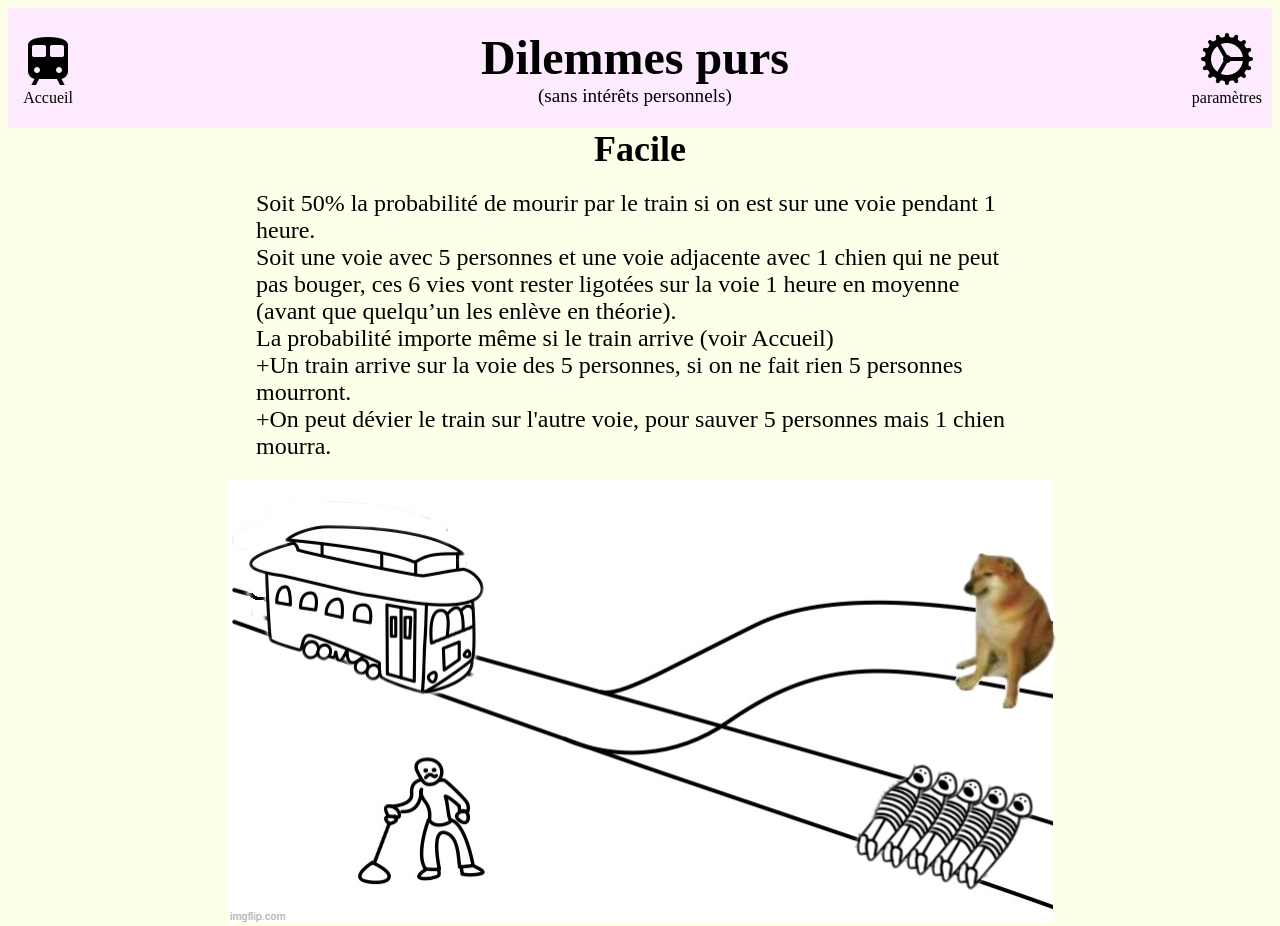
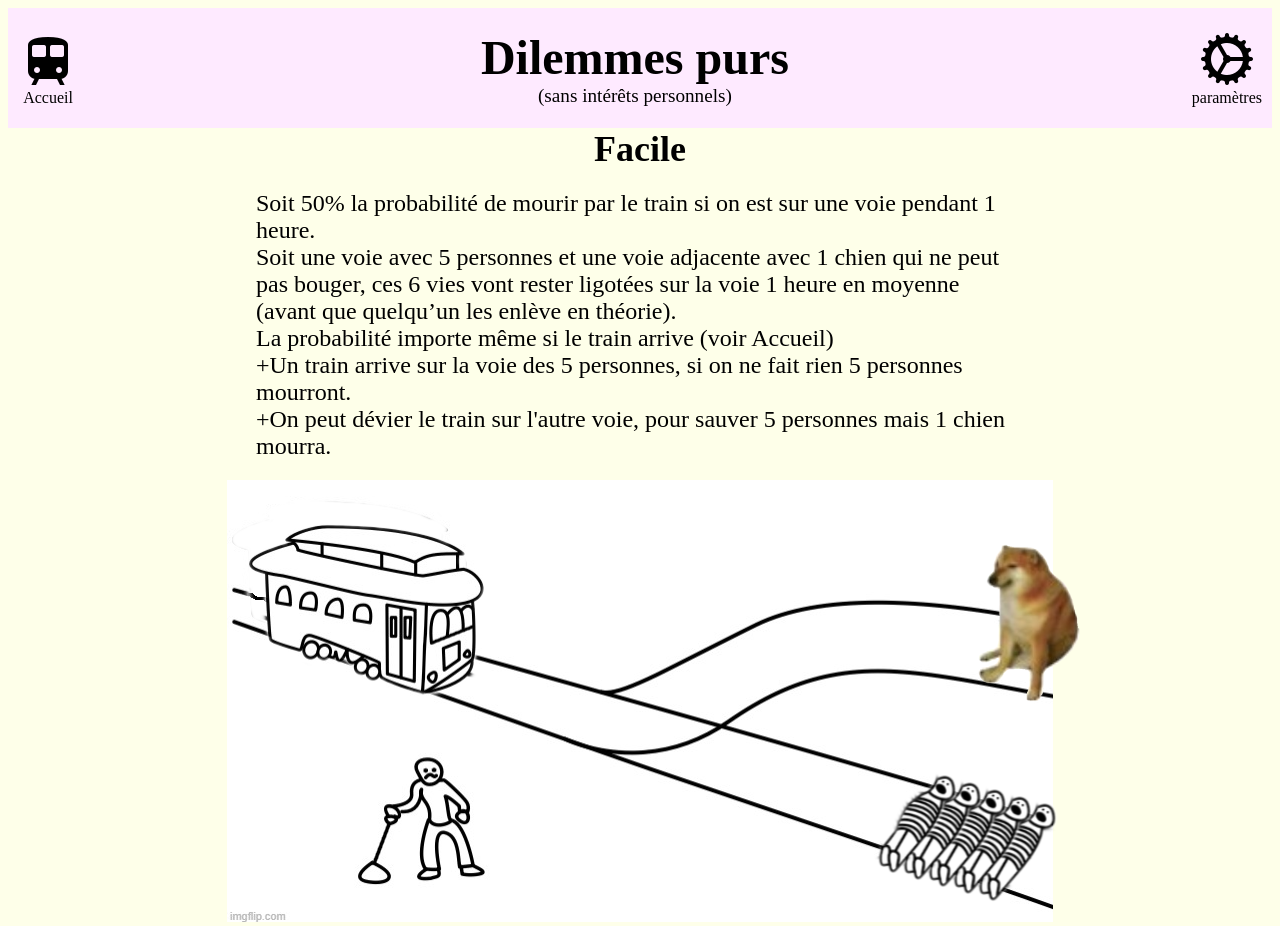
Before and after one commit to axelturpin/Dilemmes-purs, a Vue app: page /facile in a window 1280 px wide. Shown: the top 926 px of the page. Built offline with nearby package versions, Linux system fonts and the light colour scheme.

Commit message:
Fcaile fini avec 10 classes

```diff
--- a/src/views/Facile.vue
+++ b/src/views/Facile.vue
@@ -172,38 +172,68 @@ export default {
 
 .vie11 {
   position: absolute;
-  top: 55%;
-  left: 80%;
+  top: 80%;
+  left: 95%;
+  transform: translateX(-50%) translateY(-50%);
 }
 
 .vie12 {
   position: absolute;
-  top: calc(55% - 7px);
-  left: calc(80% - 25px);
+  top: calc(80% - 7px);
+  left: calc(95% - 25px);
+  transform: translateX(-50%) translateY(-50%);
 }
 
 .vie13 {
   position: absolute;
-  top: calc(55% - 2*7px);
-  left: calc(80% - 2*25px);
+  top: calc(80% - 2*7px);
+  left: calc(95% - 2*25px);
+  transform: translateX(-50%) translateY(-50%);
 }
 
 .vie14 {
   position: absolute;
-  top: calc(55% - 3*7px);
-  left: calc(80% - 3*25px);
+  top: calc(80% - 3*7px);
+  left: calc(95% - 3*25px);
+  transform: translateX(-50%) translateY(-50%);
 }
 
 .vie15 {
   position: absolute;
-  top: calc(55% - 4*7px);
-  left: calc(80% - 4*25px);
+  top: calc(80% - 4*7px);
+  left: calc(95% - 4*25px);
+  transform: translateX(-50%) translateY(-50%);
 }
 
 .vie21{
     position: absolute;
-    top: 10%;
-    left: 80%;
+    top: 33%;
+    left: 95%;
+    transform: translateX(-50%) translateY(-50%);
+}
+.vie22{
+    position: absolute;
+    top: calc(33% - 7px);
+    left: calc(95% - 25px);
+    transform: translateX(-50%) translateY(-50%);
+}
+.vie23{
+    position: absolute;
+    top: calc(33% - 2*7px);
+    left: calc(95% - 2*25px);
+    transform: translateX(-50%) translateY(-50%);
+}
+.vie24{
+    position: absolute;
+    top: calc(33% - 3*7px);
+    left: calc(95% - 3*25px);
+    transform: translateX(-50%) translateY(-50%);
+}
+.vie25{
+    position: absolute;
+    top: calc(33% - 4*7px);
+    left: calc(95% - 4*25px);
+    transform: translateX(-50%) translateY(-50%);
 }
 
 .chien{
```
